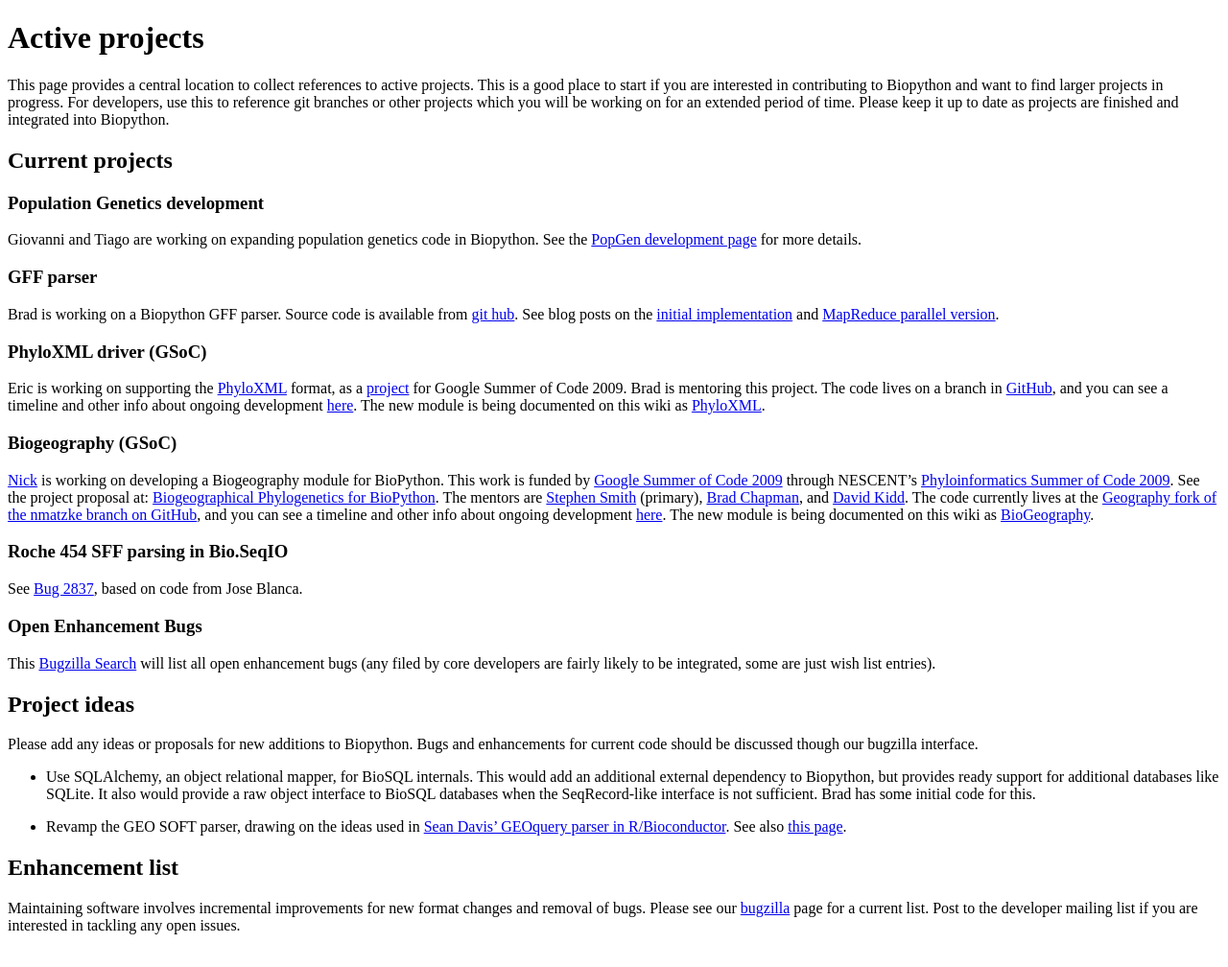
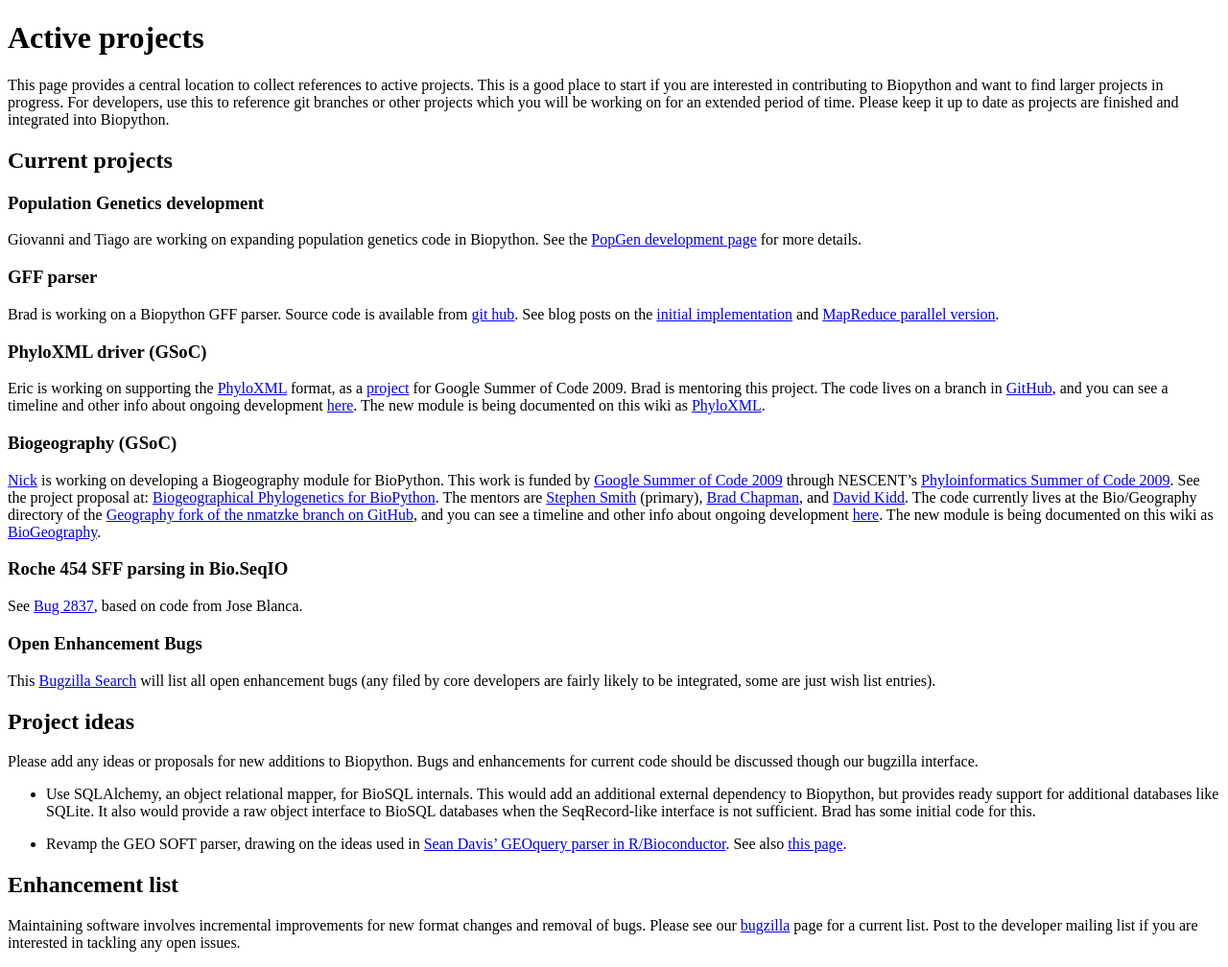
Before and after one commit to biopython/biopython.github.io, a Jekyll site: the page built from wiki/Active_projects.md, in a window 1280 px wide. Shown: the whole page at 96% size. Built offline with Jekyll 4.4.1, drawn with Linux system fonts in a browser that asks for light colours.

Commit message:
/* Biogeography (GSoC) */

```diff
--- a/wiki/Active_projects.md
+++ b/wiki/Active_projects.md
@@ -54,7 +54,7 @@ BioPython](http://socghop.appspot.com/student_project/show/google/gsoc2009/nesce
 The mentors are [Stephen Smith](http://blackrim.org/) (primary), [Brad
 Chapman](http://bcbio.wordpress.com/), and [David
 Kidd](http://evoviz.nescent.org/). The code currently lives at the
-[Geography fork of the nmatzke branch on
+Bio/Geography directory of the [Geography fork of the nmatzke branch on
 GitHub](http://github.com/nmatzke/biopython/tree/Geography), and you can
 see a timeline and other info about ongoing development
 [here](BioGeography "wikilink"). The new module is being documented on
```
Also changed, not shown: 1 other file.
